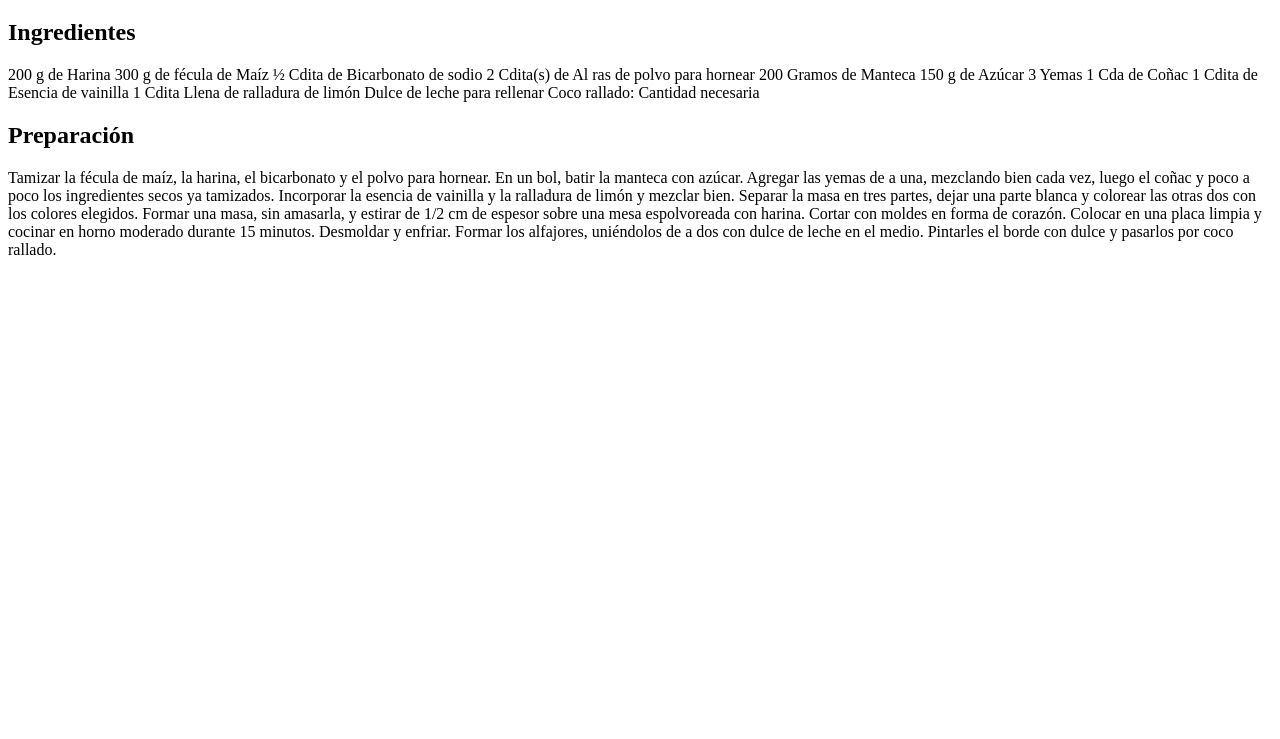
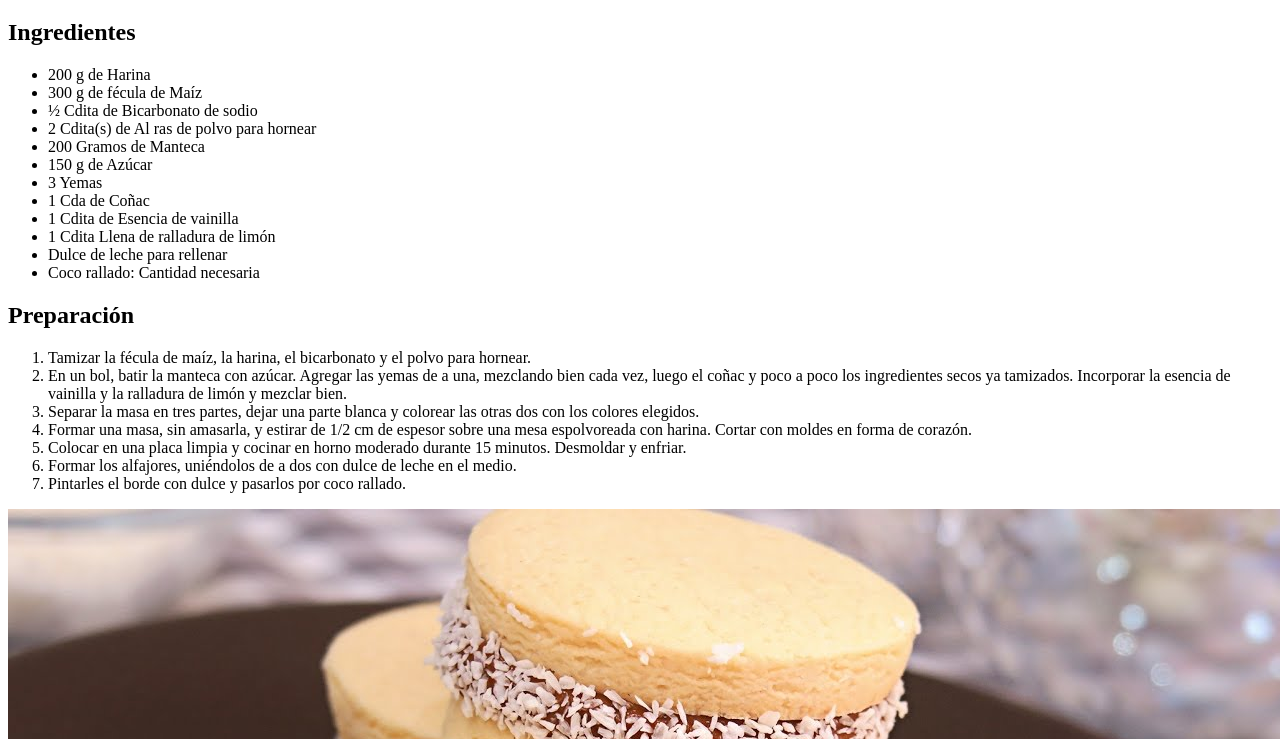
Before and after one commit to UCC-LabCompu2/ejercicios2024-PaulaLussana, a plain HTML site: page Ejercicios-HTML/ej_listas.html in a window 1280 px wide. Shown: the part 61-800 px from the top of the page. Drawn offline with Linux system fonts and the light colour scheme.

Commit message:
Se agregaron listas e imagen

```diff
--- a/Ejercicios-HTML/ej_listas.html
+++ b/Ejercicios-HTML/ej_listas.html
@@ -10,27 +10,30 @@
 <h1>Alfajores de Maicena</h1>
 
 <h2>Ingredientes</h2>
-
-200 g de Harina
-300 g de fécula de Maíz
-½ Cdita de Bicarbonato de sodio
-2 Cdita(s) de Al ras de polvo para hornear
-200 Gramos de Manteca
-150 g de Azúcar
-3 Yemas
-1 Cda de Coñac
-1 Cdita de Esencia de vainilla
-1 Cdita Llena de ralladura de limón
-Dulce de leche para rellenar
-Coco rallado: Cantidad necesaria
-
+<ul>
+    <li>200 g de Harina</li>
+    <li>300 g de fécula de Maíz</li>
+    <li>½ Cdita de Bicarbonato de sodio</li>
+    <li>2 Cdita(s) de Al ras de polvo para hornear</li>
+    <li>200 Gramos de Manteca</li>
+    <li>150 g de Azúcar</li>
+    <li>3 Yemas</li>
+    <li>1 Cda de Coñac</li>
+    <li>1 Cdita de Esencia de vainilla</li>
+    <li>1 Cdita Llena de ralladura de limón</li>
+    <li>Dulce de leche para rellenar</li>
+    <li>Coco rallado: Cantidad necesaria</li>
+</ul>
 <h2>Preparación</h2>
-Tamizar la fécula de maíz, la harina, el bicarbonato y el polvo para hornear.
-En un bol, batir la manteca con azúcar. Agregar las yemas de a una, mezclando bien cada vez, luego el coñac y poco a poco los ingredientes secos ya tamizados. Incorporar la esencia de vainilla y la ralladura de limón y mezclar bien.
-Separar la masa en tres partes, dejar una parte blanca y colorear las otras dos con los colores elegidos.
-Formar una masa, sin amasarla, y estirar de 1/2 cm de espesor sobre una mesa espolvoreada con harina. Cortar con moldes en forma de corazón.
-Colocar en una placa limpia y cocinar en horno moderado durante 15 minutos. Desmoldar y enfriar.
-Formar los alfajores, uniéndolos de a dos con dulce de leche en el medio.
-Pintarles el borde con dulce y pasarlos por coco rallado.
+<ol>
+    <li>Tamizar la fécula de maíz, la harina, el bicarbonato y el polvo para hornear.</li>
+    <li>En un bol, batir la manteca con azúcar. Agregar las yemas de a una, mezclando bien cada vez, luego el coñac y poco a poco los ingredientes secos ya tamizados. Incorporar la esencia de vainilla y la ralladura de limón y mezclar bien.</li>
+    <li>Separar la masa en tres partes, dejar una parte blanca y colorear las otras dos con los colores elegidos.</li>
+    <li>Formar una masa, sin amasarla, y estirar de 1/2 cm de espesor sobre una mesa espolvoreada con harina. Cortar con moldes en forma de corazón.</li>
+    <li>Colocar en una placa limpia y cocinar en horno moderado durante 15 minutos. Desmoldar y enfriar.</li>
+    <li>Formar los alfajores, uniéndolos de a dos con dulce de leche en el medio.</li>
+    <li>Pintarles el borde con dulce y pasarlos por coco rallado.</li>
+</ol>
+<img src="imagenes/foto_alfajores.jpg">
 </body>
 </html>
```
